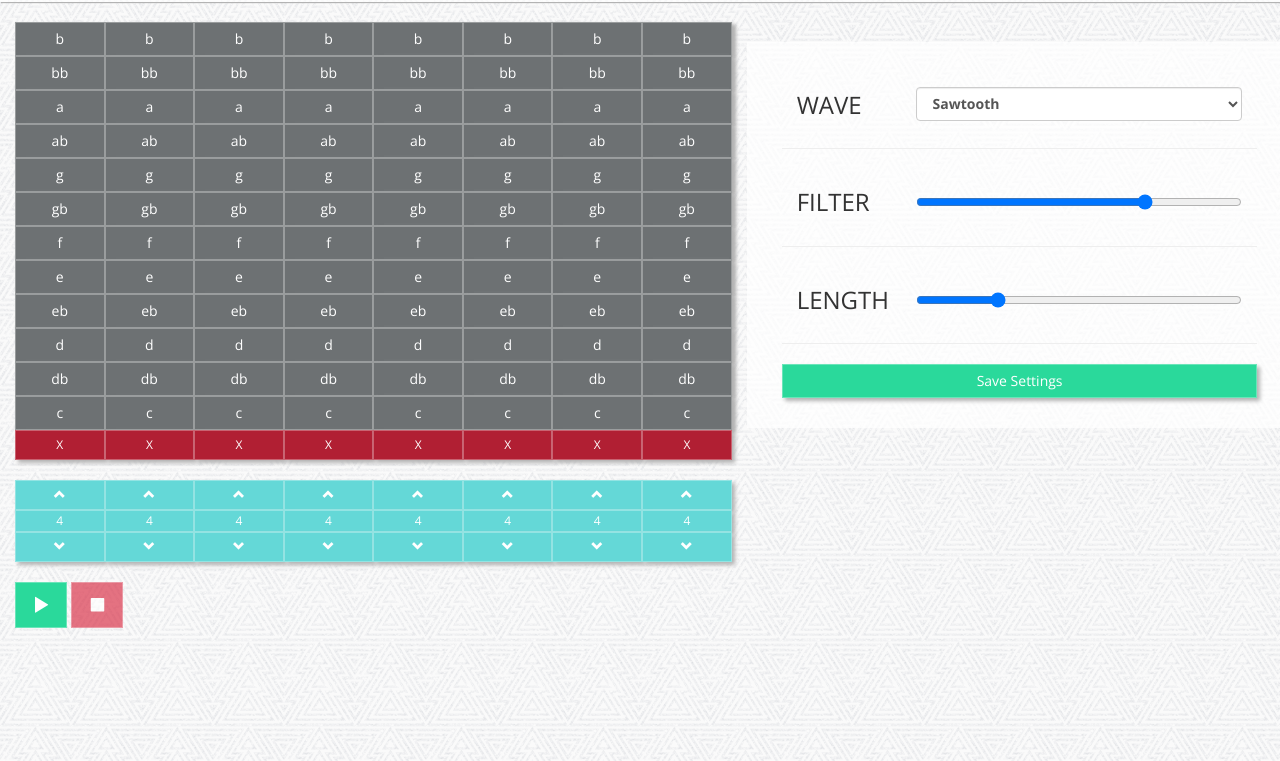
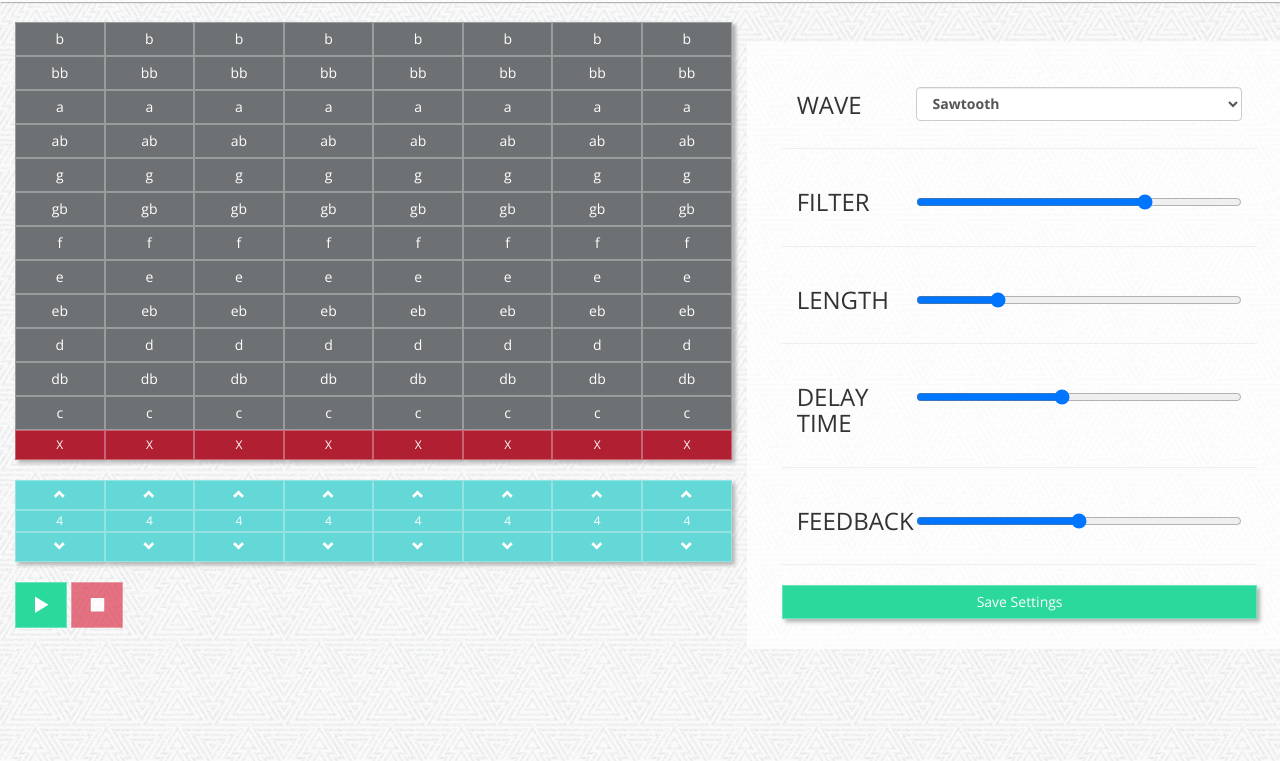
Before and after one commit to mradambeck/javascript-step-sequencer, a website: page views/user.html in a window 1280 px wide. Shown: the part 39-800 px from the top of the page. Drawn offline with nearby package versions, Linux system fonts and the light colour scheme; files whose address does not match are found by name.

Commit message:
adds feedback control

```diff
--- a/public/scripts/app.js
+++ b/public/scripts/app.js
@@ -23,13 +23,15 @@ $(function(){
   var filterValue = $("#filter").val(); // sets frequency of biquad filter
   var duration = $("#duration").val(); // sets note length
   var delay = $("#delay").val(); // sets delay timing
+  var feedback = $("#feedback").val(); // sets feedback of delay regeneration
 
   var settings = {
     bpm: bpm,
     filterValue: filterValue,
     waveform: waveform,
     duration: duration,
-    delay: delay
+    delay: delay,
+    feedback: feedback
   };
 
 
@@ -82,6 +84,9 @@ $(function(){
 
     $('#delay').val(song.delay || 0.1);
     settings.delay = song.delay || 0.1;
+
+    $('#feedback').val(song.delay || 0.3);
+    settings.feedback = song.feedback || 0.3;
 
   };
 
@@ -193,6 +198,11 @@ $(function(){
     console.log(settings);
   });
 
+  $('#feedback').change(function() {
+    settings.feedback = $('#feedback').val();
+    console.log(settings);
+  });
+
   // Starting the Loop
   $(".start-loop").click(function(){
     var loop = new Loop (CNTXT);
--- a/public/scripts/synth.js
+++ b/public/scripts/synth.js
@@ -85,7 +85,7 @@ class NoiseMaker {
       q: 20,
       connection: amplifier.input,
       delayValue: settings.delay/10,
-      feedbackValue: settings.feedback,
+      feedbackValue: settings.feedback/10,
       context: context
     };
 
--- a/views/user.html
+++ b/views/user.html
@@ -224,6 +224,30 @@
           </div>
 
           <div class = "row">
+            <div class = "col-xs-3">
+              <h3>DELAY TIME</h3>
+            </div>
+            <div class = "col-xs-9 range-spacer-top">
+              <input type="range" id="delay" min="1" value="5" max="10" step="1">
+            </div>
+          </div>
+          <div class = "row">
+            <hr />
+          </div>
+
+          <div class = "row">
+            <div class = "col-xs-3">
+              <h3>FEEDBACK</h3>
+            </div>
+            <div class = "col-xs-9 range-spacer-top">
+              <input type="range" id="feedback" min="1" value="5" max="9" step="1">
+            </div>
+          </div>
+          <div class = "row">
+            <hr />
+          </div>
+
+          <div class = "row">
               <button class="btn btn-success btn-block save-song">Save Settings</button>
           </div>
         </div>
```
Also changed, not shown: views/index.html (+12 -0 lines).
